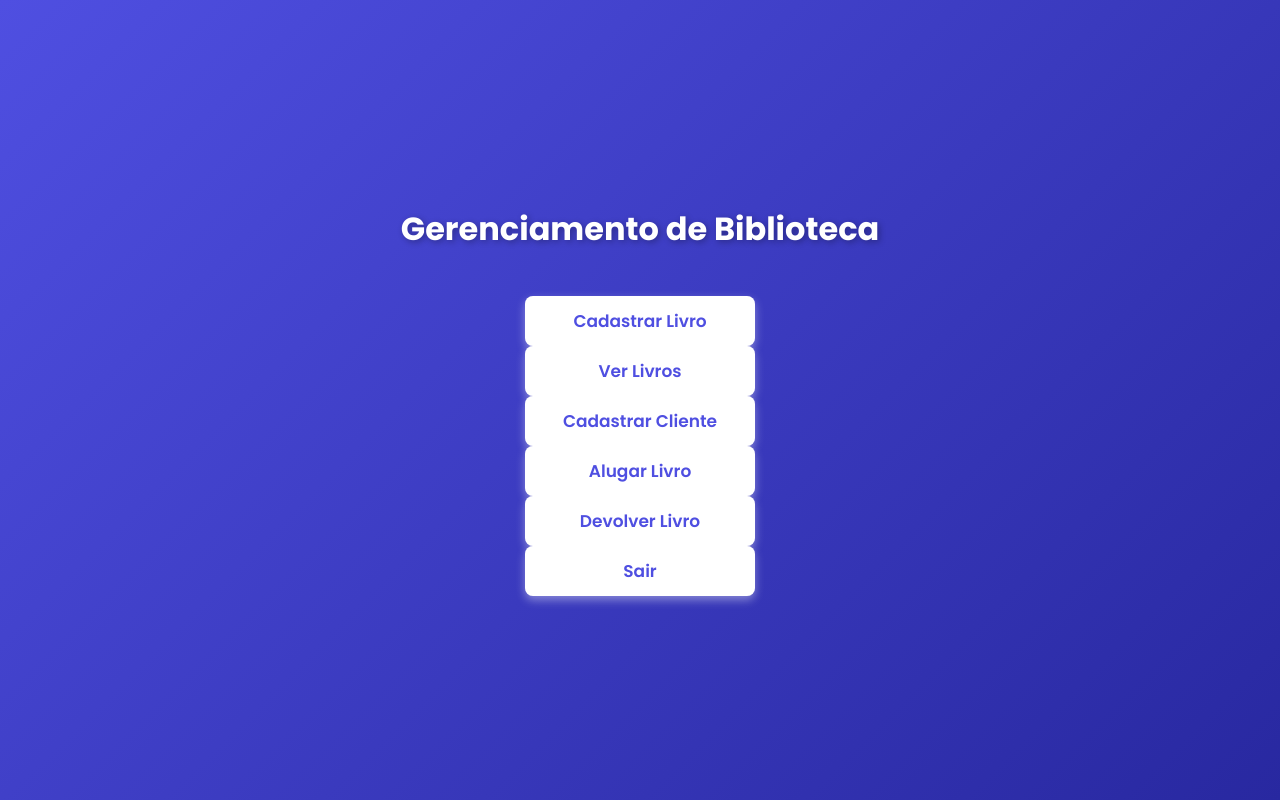
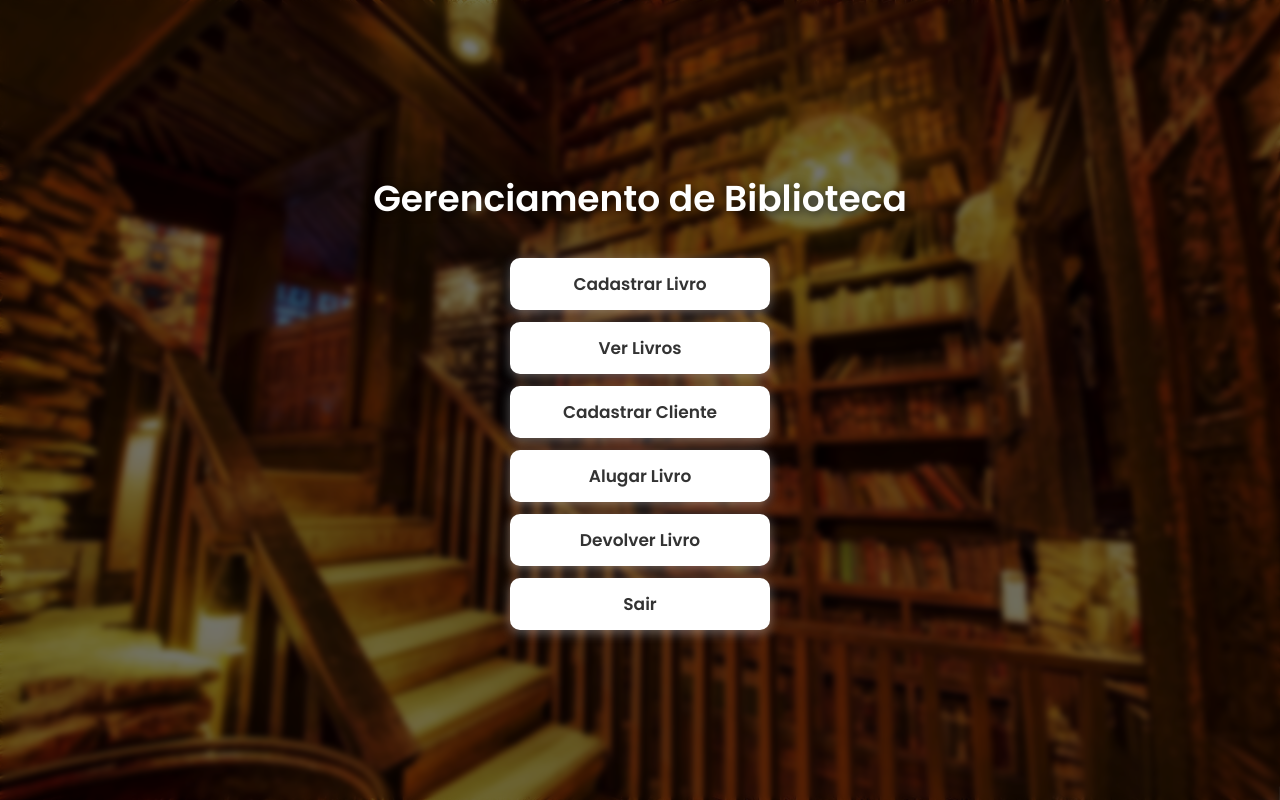
Before and after one commit to mateusfernandesrosa/projeto-biblioteca, a plain HTML site: page menu.html in a window 1280 px wide. Drawn offline with Linux system fonts and the light colour scheme.

Commit message:
Atualização do projeto

```diff
--- a/script.js
+++ b/script.js
@@ -5,7 +5,7 @@ function logar() {
 
   if (login === "admin" && senha === "123") {
     alert("Sucesso!");
-    window.location.href = "home.html";
+    window.location.href = "menu.html";
     return false;
   } else {
     alert("Usuário ou senha incorretas");
--- a/style2.css
+++ b/style2.css
@@ -1,68 +1,111 @@
-/* Reset e estrutura base */
+/* ============================
+   RESET E BASE
+============================ */
 * {
+    margin: 0;
     padding: 0;
-    margin: 0;
     box-sizing: border-box;
     font-family: "Poppins", Arial, sans-serif;
 }
 
-/* Fundo com gradiente */
-.menu {
+body {
+    background: #000;
     height: 100vh;
     display: flex;
     justify-content: center;
     align-items: center;
-    flex-direction: column;
-    gap: 18px;
-    background: linear-gradient(135deg, rgb(79, 79, 225), rgb(40, 40, 160));
-
 }
 
-/* Título */
-h1 {
-    color: white;
-    font-size: 32px;
-    margin-bottom: 25px;
-    text-shadow: 2px 2px 6px rgba(0,0,0,0.3);
+/* ============================
+   MENU / CONTAINER
+============================ */
+.menu {
+    width: 100%;
+    height: 100vh;
+    display: flex;
+    flex-direction: column;
+    justify-content: center;
+    align-items: center;
+    gap: 22px;
+    background: url('img.jpg') center/cover no-repeat;
+    position: relative;
+    text-align: center;
 }
 
-/* Estilo dos botões */
-.menu button {
-    width: 230px;
-    padding: 12px 20px;
-    border: none;
-    border-radius: 8px;
+/* Overlay de leitura */
+.menu::before {
+    content: "";
+    position: absolute;
+    inset: 0;
+    background: rgba(0,0,0,0.55); /* Escurece para destacar botões e texto */
+    backdrop-filter: blur(3px);
+}
+
+/* Garante que conteúdo fique sobre o overlay */
+.menu > * {
+    position: relative;
+    z-index: 2;
+}
+
+/* ============================
+   TÍTULO
+============================ */
+.menu h1 {
+    color: #fff;
+    font-size: 36px;
+    font-weight: 600;
+    text-shadow: 2px 2px 10px rgba(0,0,0,0.7);
+    margin-bottom: 10px;
+}
+
+/* ============================
+   LISTA DO MENU
+============================ */
+.menu ul {
+    list-style: none;
+    display: flex;
+    flex-direction: column;
+    gap: 12px;
+}
+
+/* ============================
+   BOTÕES
+============================ */
+.menu li button {
+    width: 260px;
+    padding: 13px 20px;
     font-size: 17px;
     font-weight: 600;
-    color: rgb(79, 79, 225);
-    background: white;
+    border: none;
+    border-radius: 10px;
+    background: #ffffff;
+    color: #333;
     cursor: pointer;
-    transition: .3s ease;
-    box-shadow: 0px 4px 10px rgba(255,255,255,0.4),
-                0px 0px 10px rgba(255,255,255,0.4) inset;
+    transition: 0.3s ease;
+    box-shadow: 0px 3px 12px rgba(255,255,255,0.35);
 }
 
-/* Hover animado */
-.menu button:hover {
-    transform: scale(1.07);
-    box-shadow: 0px 6px 16px rgba(255,255,255,0.6),
-                0px 0px 14px rgba(255,255,255,0.8) inset;
-    background: #f2f2f2;
+/* Hover */
+.menu li button:hover {
+    transform: scale(1.06);
+    background: #e8e8e8;
+    box-shadow: 0px 5px 16px rgba(255,255,255,0.6);
 }
 
 /* Clique */
-.menu button:active {
+.menu li button:active {
     transform: scale(0.95);
-    filter: brightness(1.1);
 }
 
-/* Responsividade */
-@media (max-width: 500px) {
-    h1 { font-size: 26px; }
-    .menu button { width: 80%; font-size: 15px; }
+/* ============================
+   RESPONSIVIDADE
+============================ */
+@media (max-width: 600px) {
+    .menu h1 {
+        font-size: 28px;
+    }
+    .menu li button {
+        width: 80%;
+        font-size: 15px;
+    }
 }
-.menu ul {
-    list-style: none;
-    padding: 0;   /* remove recuo padrão */
-    margin: 0;
-}
```
Also changed, not shown: img.jpg (added), menu.html (renamed from home.html).
